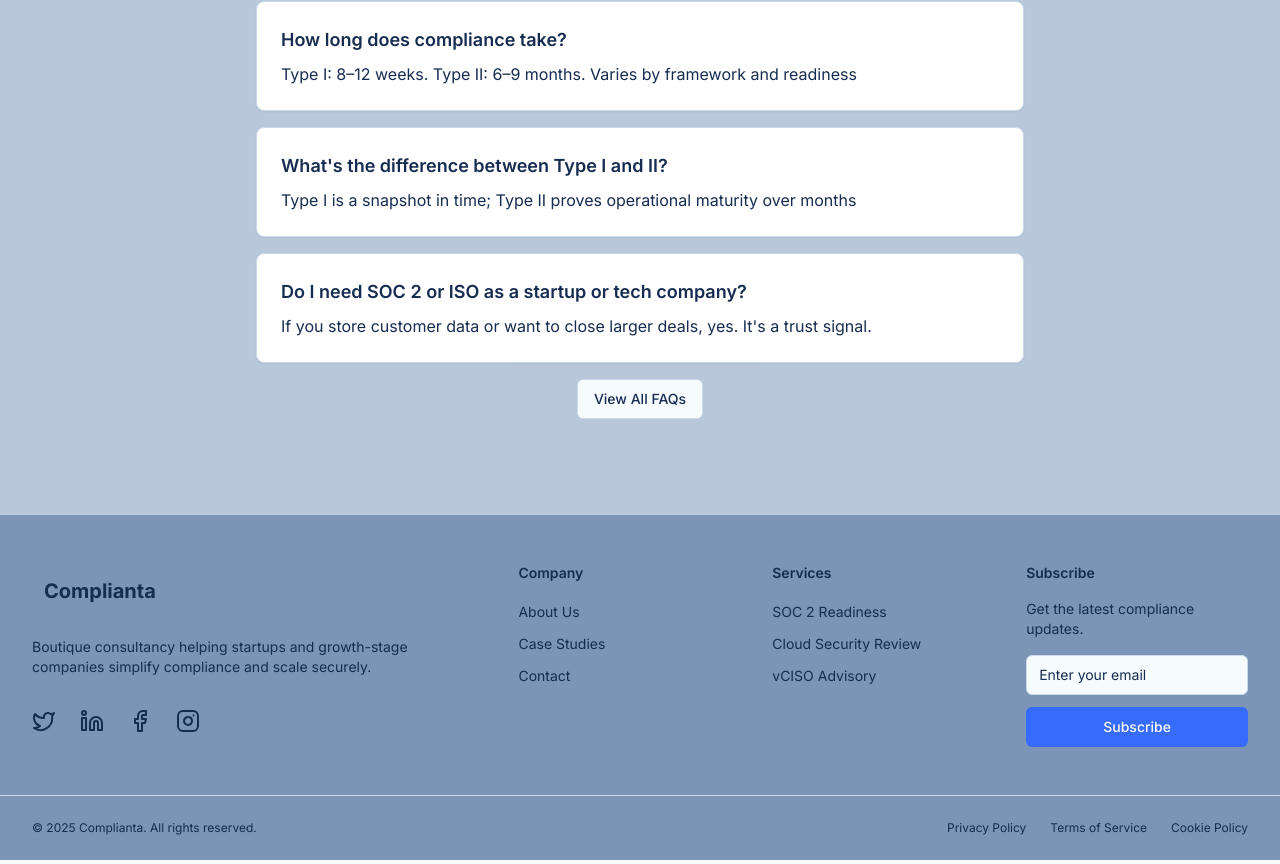
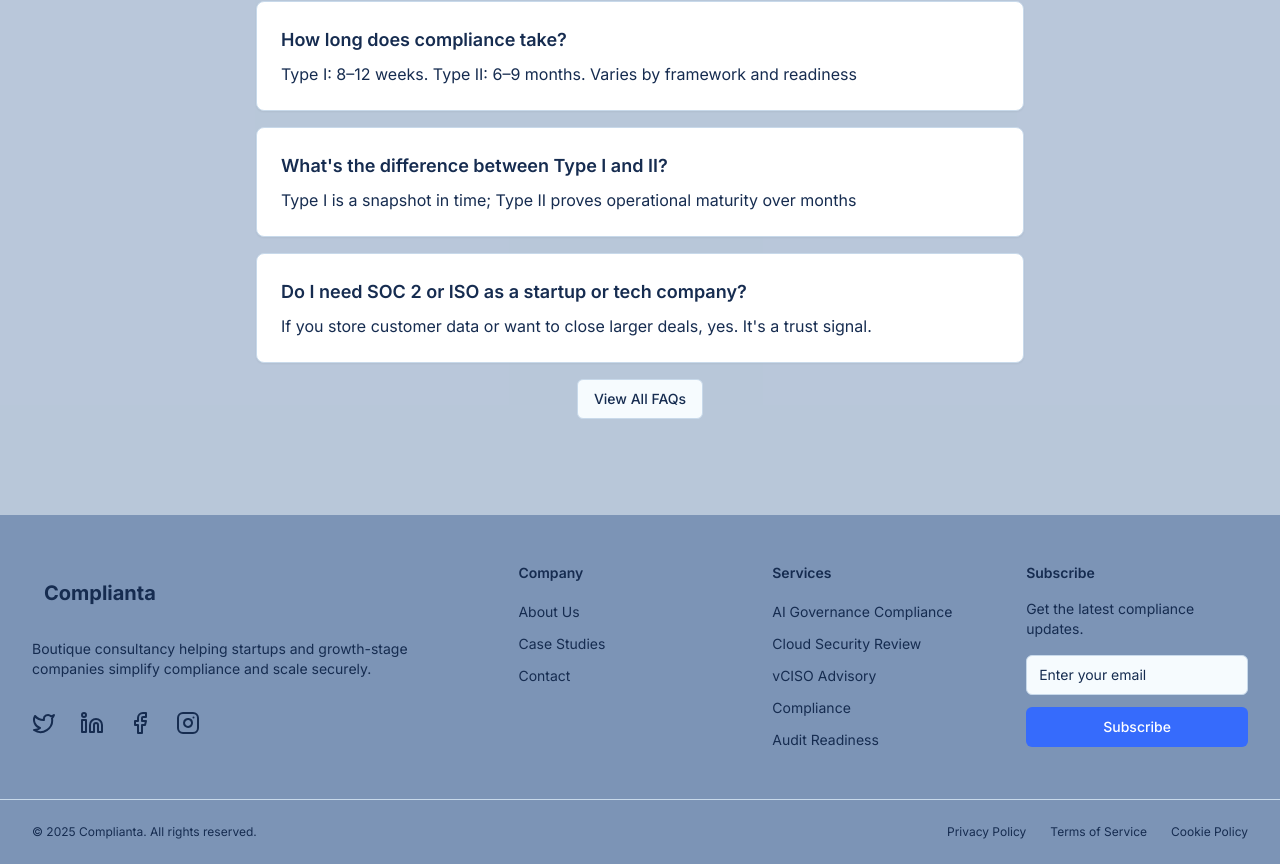
Before and after one commit to gabrielmussafiri/Lym_Website_llc, a Next.js app: page / in a window 1280 px wide. Shown: the part 6708-7572 px from the top of the page. Built offline with nearby package versions, Linux system fonts and the light colour scheme.

Commit message:
footer update

```diff
--- a/components/footer.tsx
+++ b/components/footer.tsx
@@ -129,8 +129,8 @@ export default function Footer() {
               <h3 className="text-sm font-semibold">Services</h3>
               <ul className="mt-4 space-y-2">
                 <li>
-                  <Link href="/services/soc2" className="text-sm text-muted-foreground hover:text-foreground">
-                    SOC 2 Readiness
+                  <Link href="/services/ai-governance" className="text-sm text-muted-foreground hover:text-foreground">
+                  AI Governance Compliance
                   </Link>
                 </li>
                 <li>
@@ -141,6 +141,16 @@ export default function Footer() {
                 <li>
                   <Link href="/services/vciso" className="text-sm text-muted-foreground hover:text-foreground">
                     vCISO Advisory
+                  </Link>
+                </li>
+                <li>
+                  <Link href="/services/startup-compliance" className="text-sm text-muted-foreground hover:text-foreground">
+                    Compliance
+                  </Link>
+                </li>
+                <li>
+                  <Link href="/services/startup-compliance" className="text-sm text-muted-foreground hover:text-foreground">
+                    Audit Readiness
                   </Link>
                 </li>
               </ul>
```
